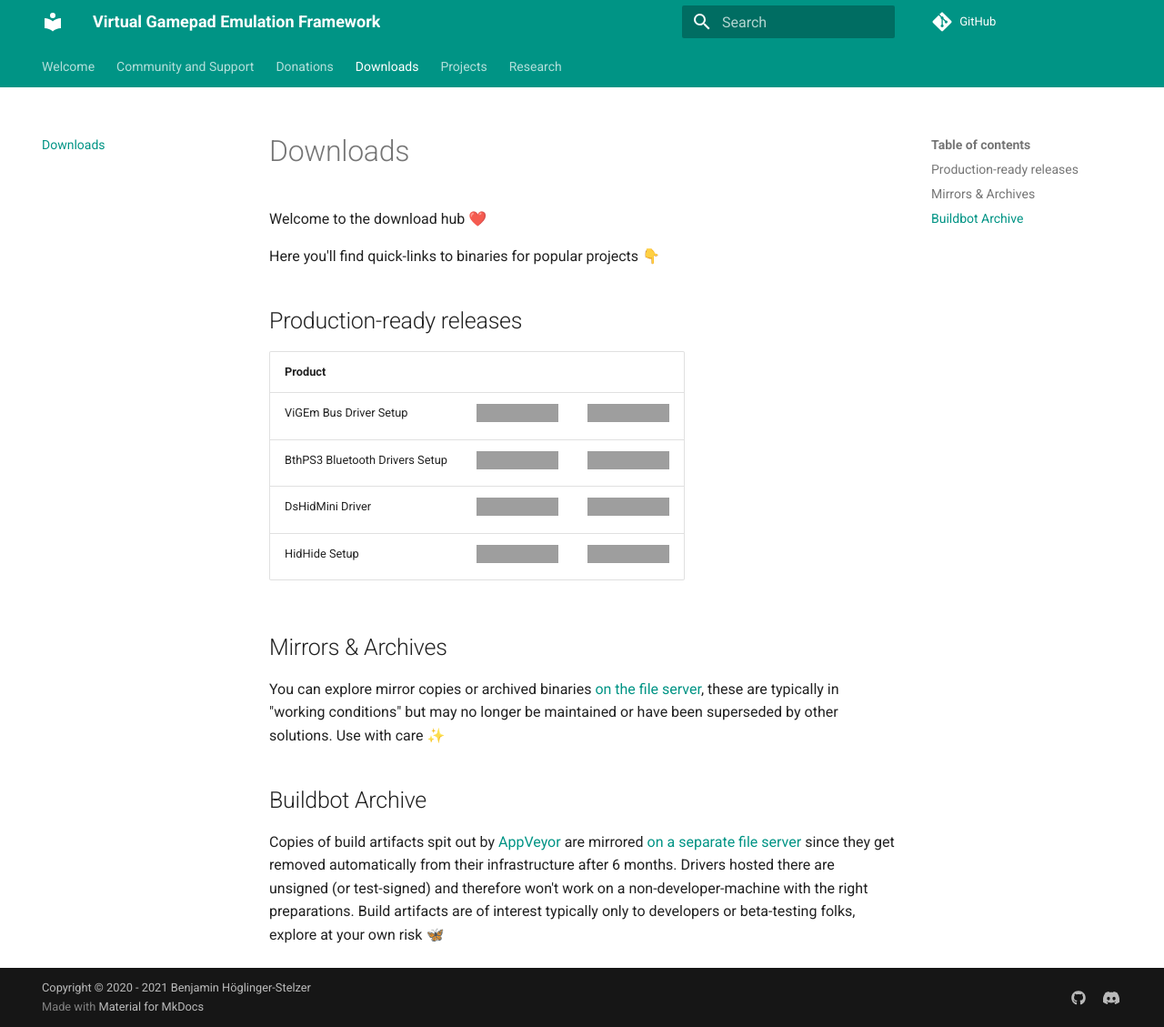
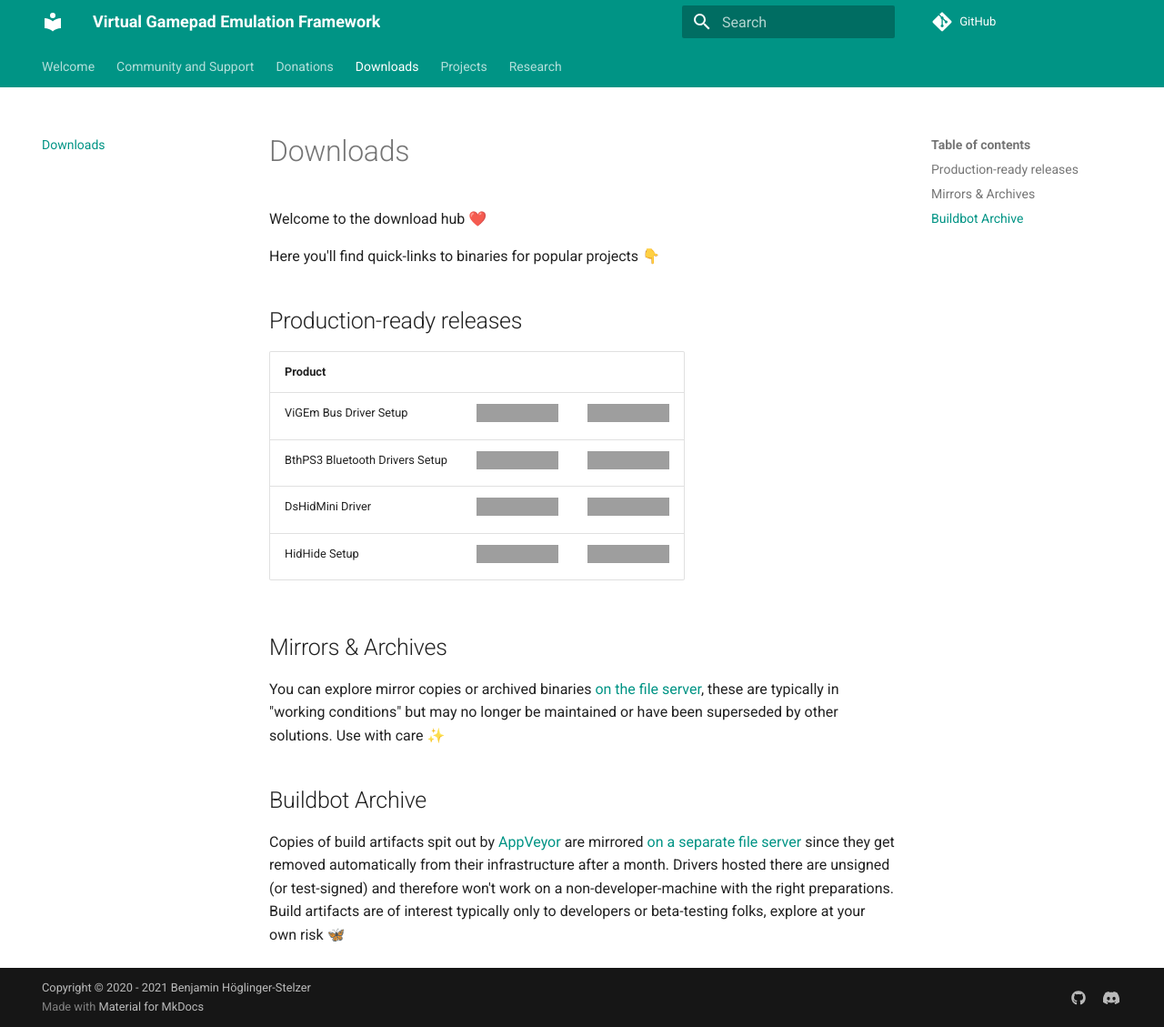
Before and after one commit to nefarius/ViGEm.github.io, an MkDocs documentation site: the page built from docs/Downloads.md, in a window 1280 px wide and 1129 px high, cut to the strip 0-1129 px from the top of the window. Shown: the whole strip at 91% size. Built offline with MkDocs 1.6.1 and Material for MkDocs 9.7.7, drawn with Linux system fonts in a browser that asks for light colours; comment, search, counter and statistics services are not loaded; grey boxes are pictures that could not be loaded.

Commit message:
Corrected outdated statement

```diff
--- a/docs/Downloads.md
+++ b/docs/Downloads.md
@@ -19,4 +19,4 @@
 
 ## Buildbot Archive
 
-Copies of build artifacts spit out by [AppVeyor](https://www.appveyor.com/) are mirrored [on a separate file server](https://buildbot.vigem.org/) since they get removed automatically from their infrastructure after 6 months. Drivers hosted there are unsigned (or test-signed) and therefore won't work on a non-developer-machine with the right preparations. Build artifacts are of interest typically only to developers or beta-testing folks, explore at your own risk 🦋
+Copies of build artifacts spit out by [AppVeyor](https://www.appveyor.com/) are mirrored [on a separate file server](https://buildbot.vigem.org/) since they get removed automatically from their infrastructure after a month. Drivers hosted there are unsigned (or test-signed) and therefore won't work on a non-developer-machine with the right preparations. Build artifacts are of interest typically only to developers or beta-testing folks, explore at your own risk 🦋
```
